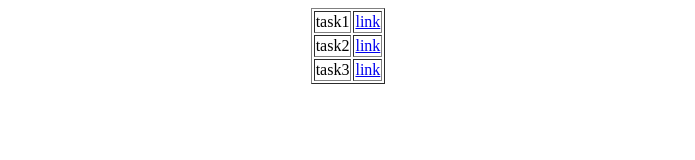
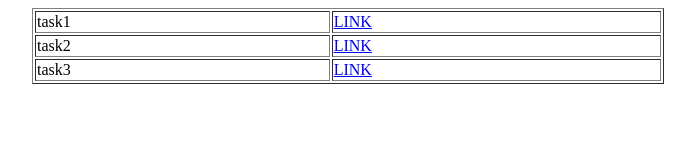
Before and after one commit to thumeshsai/Mern, a plain HTML site: page index.html in a window 1280 px wide. Shown: the whole page, without its empty margins (292-987 px from the left). Drawn offline with Linux system fonts and the light colour scheme.

Commit message:
Update index.html

```diff
--- a/index.html
+++ b/index.html
@@ -6,18 +6,18 @@
     <title>test 1 index</title>
 </head>
 <body>
-    <table border="1" align="center" >
+    <table border="1" align="center" width="50%" >
         <tr>
             <td>task1</td>
-            <td><a href="./Task1.html" target="_blank">link</a></td>
+            <td><a href="Task1.html" target="_blank">LINK</a></td>
         </tr>
         <tr>
             <td>task2</td>
-            <td><a href="./Task2.html" target="_blank">link</a></td>
+            <td><a href="Task2.html" target="_blank">LINK</a></td>
         </tr>
         <tr>
             <td>task3</td>
-            <td><a href="./Task3.html" target="_blank">link</a></td>
+            <td><a href="Task3.html" target="_blank">LINK</a></td>
         </tr>
     </table>
 
```
